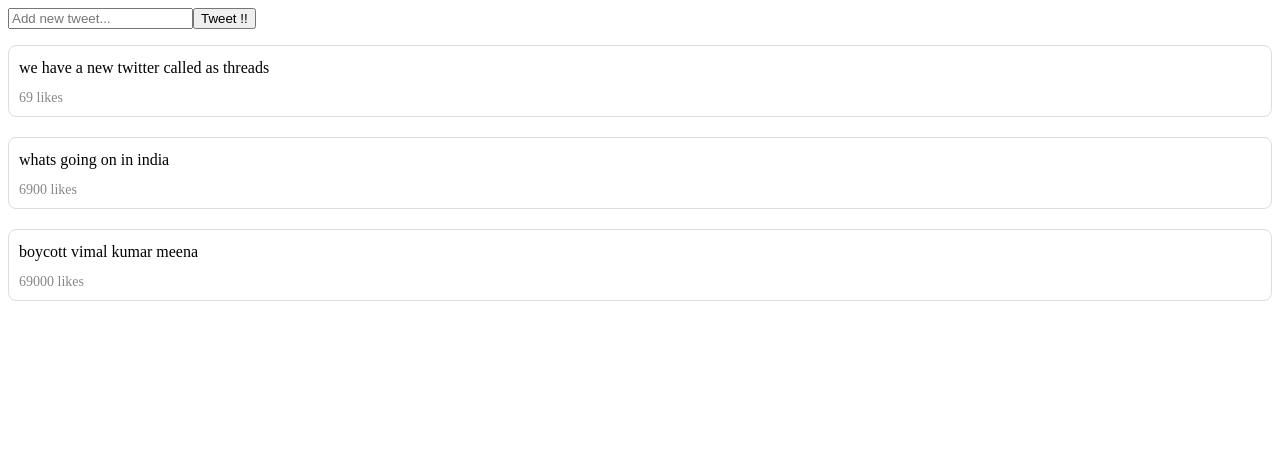
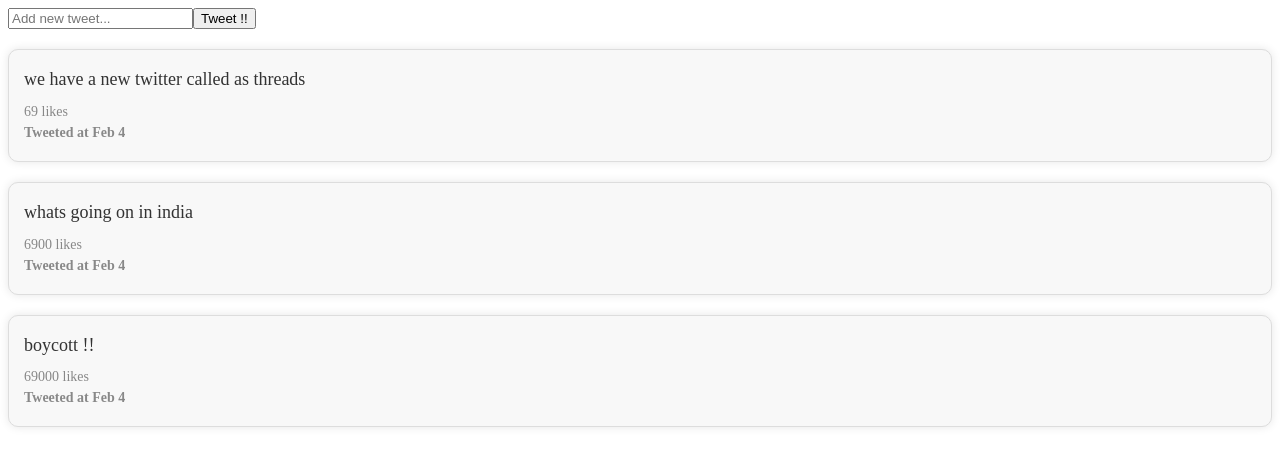
Before and after one commit to Harshitshukla0208/learning-hooks, a React (Vite) app: page / in a window 1280 px wide. Shown: the top 466 px of the page. Built offline with nearby package versions, Linux system fonts and the light colour scheme.

Commit message:
added codes

```diff
--- a/src/components/Tweet.jsx
+++ b/src/components/Tweet.jsx
@@ -1,13 +1,18 @@
 import './css/tweet.css'
 
-function Tweet({content, likeCount}) {
+function Tweet({content, likeCount, createdAt}) {
     return (
         <div className='tweet-wrapper'>
             <div className="tweet-content">
                 {content}
             </div>
-            <div className="likes">
-                {likeCount} likes
+            <div className="like-createdAt-wrapper">
+                <div className="likes">
+                    {likeCount} likes
+                </div>
+                <div className="created-at">
+                    Tweeted at {createdAt}
+                </div>
             </div>
         </div>
     )
--- a/src/components/TweetList.jsx
+++ b/src/components/TweetList.jsx
@@ -1,13 +1,18 @@
 import Tweet from "./Tweet";
 import './css/tweetList.css';
+
+function formatDate(dateString) {
+    const options = { month: 'short', day: 'numeric' };
+    return new Date(dateString).toLocaleDateString(undefined, options);
+}
 
 function TweetList({tweets}) {
     return (
         <ul className="tweet-list">
             {
                 tweets.map((tweet) => (
-                    <li>
-                        <Tweet content={tweet.content} likeCount={tweet.likeCount} />
+                    <li key={tweet.id}>
+                        <Tweet content={tweet.content} likeCount={tweet.likeCount} createdAt={formatDate(tweet.createdAt)} />
                     </li>
                 ))
             }
--- a/src/components/Twitter.jsx
+++ b/src/components/Twitter.jsx
@@ -3,9 +3,9 @@ import AddTweet from './AddTweet';
 import { useState } from 'react';
 
 const initialDummyTweets = [
-    {id: 0, content: 'we have a new twitter called as threads', likeCount: 69},
-    {id: 1, content: 'whats going on in india', likeCount: 6900},
-    {id: 2, content: 'boycott vimal kumar meena', likeCount: 69000}
+    {id: 0, content: 'we have a new twitter called as threads', likeCount: 69, createdAt: new Date()},
+    {id: 1, content: 'whats going on in india', likeCount: 6900, createdAt: new Date()},
+    {id: 2, content: 'boycott !!', likeCount: 69000, createdAt: new Date()}
 ]
 
 function Twitter() {
@@ -15,7 +15,8 @@ function Twitter() {
         setTweets([...tweets, {
             content: text,
             likeCount: Math.floor(Math.random()*20), // this is a random like count
-            id: nextId
+            id: nextId,
+            createdAt: new Date()
         }])
     }
     return (
--- a/src/components/css/tweet.css
+++ b/src/components/css/tweet.css
@@ -1,19 +1,39 @@
 /* tweet.css */
 
 .tweet-wrapper {
+    background-color: #f8f8f8;
     border: 1px solid #ddd;
-    padding: 10px;
-    margin-bottom: 15px;
-    border-radius: 8px;
+    padding: 15px;
+    margin: 20px 0; /* Remove auto to keep spacing */
+    border-radius: 10px;
+    box-shadow: 0 0 10px rgba(0, 0, 0, 0.1);
 }
 
 .tweet-content {
-    font-size: 16px;
-    line-height: 1.5;
+    font-size: 18px;
+    line-height: 1.6;
     margin-bottom: 10px;
+    color: #333;
 }
 
-.likes {
+.like-createdAt-wrapper {
+    display: flex;
+    flex-direction: column; /* Change to column layout */
+}
+
+.likes, .created-at {
     color: #888;
     font-size: 14px;
+    margin-bottom: 5px; /* Add some space between likes and date */
 }
+
+.created-at {
+    font-weight: bold;
+}
+
+/* Add some hover effect for a cool interaction */
+.tweet-wrapper:hover {
+    background-color: #e0e0e0;
+    transform: scale(1.02);
+    transition: background-color 0.3s, transform 0.3s;
+}
```
